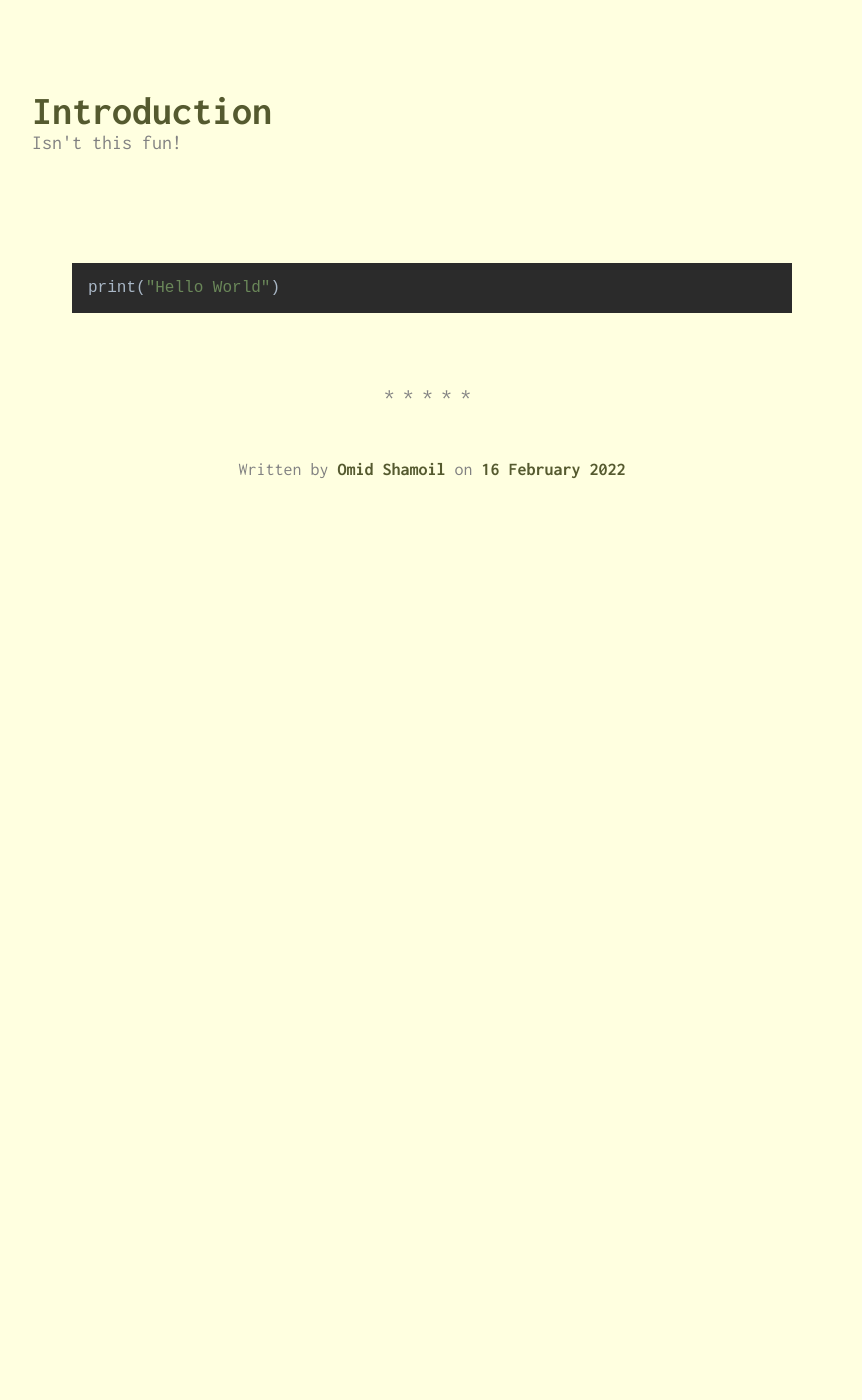
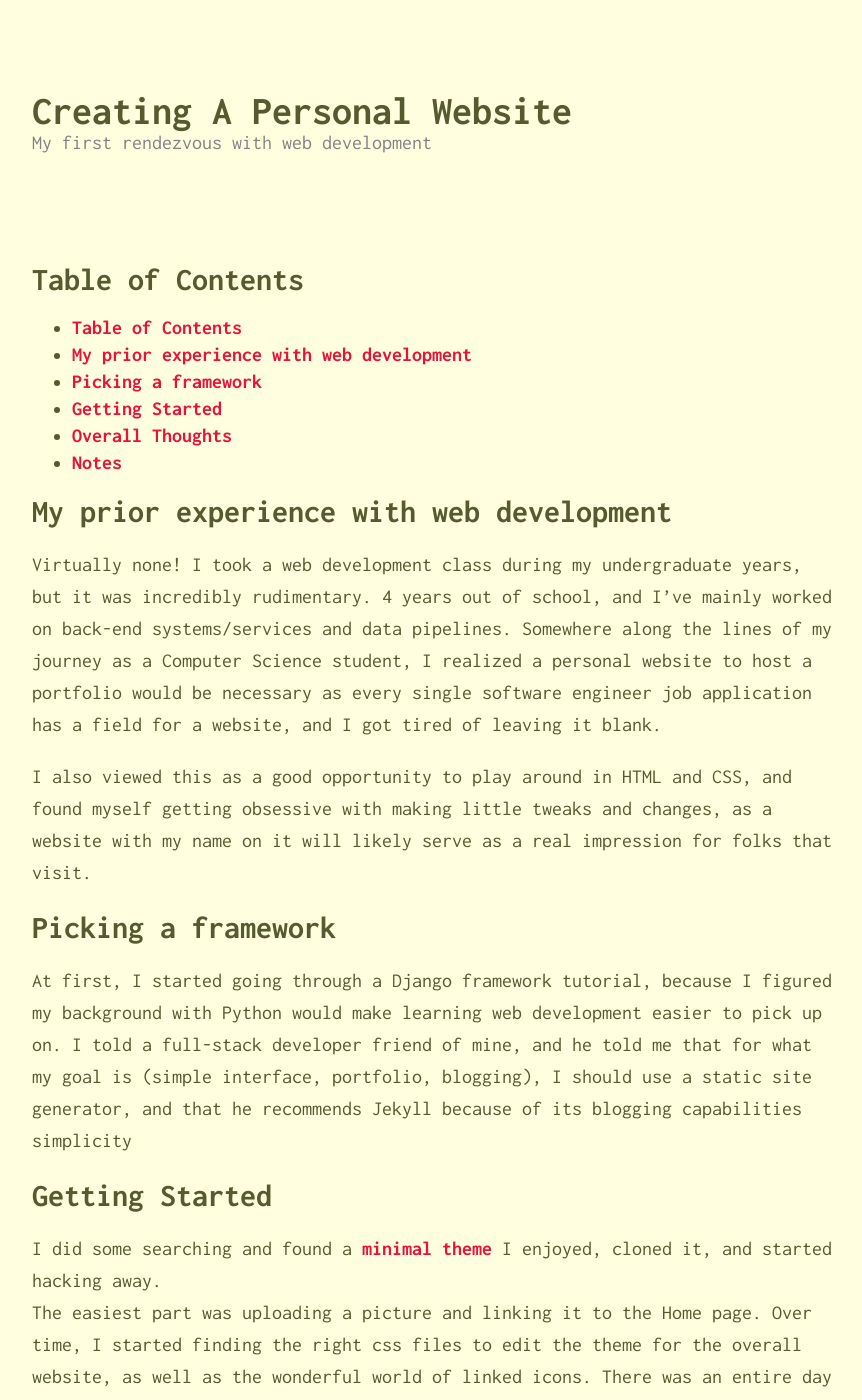
Before and after one commit to oshamoil/oshamoil.github.io, a Jekyll site: the page built from _posts/blog/2022-02-16-introduction.markdown, in a window 1280 px wide and 1400 px high, scrolled down 270 px. Shown: the whole window, without its empty margins (208-1070 px from the left). Built offline with Jekyll 4.4.1, drawn with Linux system fonts in a browser that asks for light colours; before the commit the page ends 900 px from its top, so only the background shows below that; some of the changed text lies outside the part shown.

Commit message:
Publishing of first blog

```diff
--- a/_posts/blog/2022-02-16-introduction.markdown
+++ b/_posts/blog/2022-02-16-introduction.markdown
@@ -1,10 +1,56 @@
 ---
 layout: post
-title:  "Introduction"
-subtitle: "Isn't this fun!"
+title:  "Creating A Personal Website"
+subtitle: "My first rendezvous with web development"
 date:   2022-02-16 23:34:01
 categories: [python, backend]
 ---
-{% highlight python %}
-print("Hello World")
-{% endhighlight %}
+
+# Table of Contents
+* TOC
+{:toc}
+
+# My prior experience with web development
+Virtually none! I took a web development class during my undergraduate years, but it was incredibly
+rudimentary. 4 years out of school, and I've mainly worked on back-end systems/services and data pipelines.
+Somewhere along the lines of my journey as a Computer Science student, I realized a personal
+website to host a portfolio would be necessary as every single software engineer job application has
+a field for a website, and I got tired of leaving it blank.
+
+I also viewed this as a good opportunity to play around in HTML and CSS, and found myself getting obsessive with
+making little tweaks and changes, as a website with my name on it will likely serve as a real impression
+for folks that visit.
+
+# Picking a framework
+At first, I started going through a Django framework tutorial, because I figured my background with Python would
+make learning web development easier to pick up on. I told a full-stack developer friend of mine, and he told me
+that for what my goal is (simple interface, portfolio, blogging), I should use a static site generator, and
+that he recommends Jekyll because of its blogging capabilities simplicity
+
+# Getting Started
+I did some searching and found a [minimal theme](https://github.com/kronik3r/daktilo) I enjoyed, cloned it,
+and started hacking away.<br>
+The easiest part was uploading a picture and linking it to the Home page.
+Over time, I started finding the right css files to edit the theme for the overall website,
+as well as the wonderful world of linked icons. There was an entire day I spent playing
+around with different css selectors (specifically :hover) and amusing myself with the
+seemingly endless world of CSS.<br>
+Among the more interesting portions of this project was creating a separate
+page for portfolio projects, and using the Liquid templating language to populate
+a page with multiple portfolio projects that reside in their own directory.<br>
+All of this is hosted on Github Pages, which I recommend to anybody who wants
+to create a basic website without the hassle of hosting.
+
+# Overall Thoughts
+I'm glad I finally took the time to tackle this. If anything, it has made me
+want to expand my knowledge on basic web development, and make this website
+fully interactive, which is complete overkill, but when I have the itch...
+
+# Notes
+*I keep a small journal with me to jot down any thoughts/observations/revelations during coding sessions
+These are straight from that journal.*
+- Jekyll error messages are nicer than most
+- Take a good look at included css classes before you add your own
+- Group your .css classes in the file by 1) use, 2) alphabetically
+- Organization of pages is especially important in Jekyll
+- Make headers for MD files succinct and relevant
--- a/blog.html
+++ b/blog.html
@@ -1,7 +1,7 @@
 ---
 layout: page
 title: Omid Shamoil's Blog
-subtitle: Me sharing tech topics and tutorials, as well as some occasional book and zazen thoughts
+subtitle: Me sharing tech topics, tutorials, and other current thoughts
 sitemap:
   priority: 0.9
 permalink: /blog/
```
